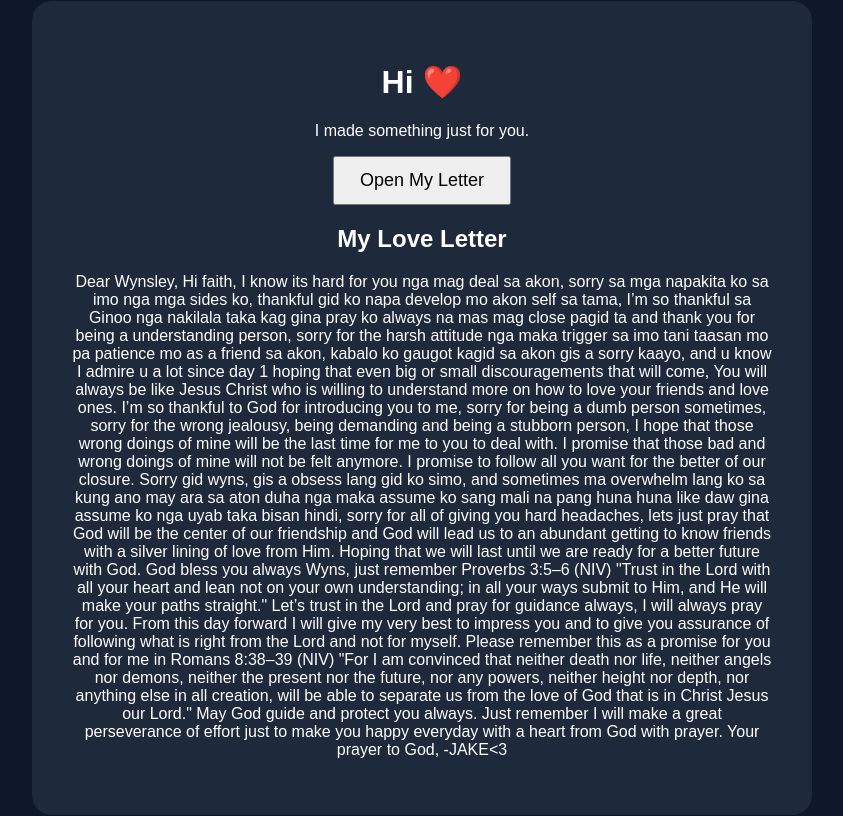
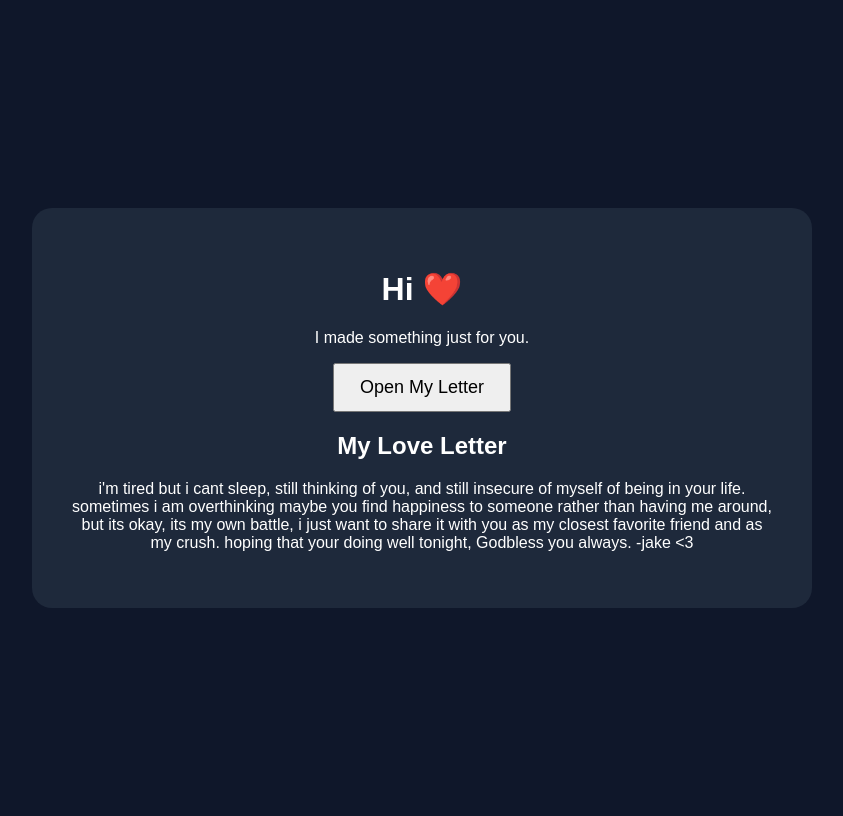
Before and after one commit to jakeaurel90-bit/A-LETTER-FOR-YOU-3, a plain HTML site: page index.html in a window 1280 px wide. Both pictures are taken after a click on the button "Open My Letter". Shown: the whole page, without its empty margins (218-1061 px from the left). Drawn offline with Linux system fonts and the light colour scheme.

Commit message:
Remove personal letter content from index.html
Removed personal letter content and replaced it with a placeholder.

```diff
--- a/index.html
+++ b/index.html
@@ -44,20 +44,12 @@ button{
 <h2>My Love Letter</h2>
 
 <p>
-Dear Wynsley,
+i'm tired but i cant sleep, still thinking of you, and still insecure of myself of being in your life. sometimes i am overthinking maybe you find happiness to someone
+    rather than having me around, but its okay, its my own battle, i just want to share it with you as my closest favorite friend and as my crush.
 
-Hi faith, I know its hard for you nga mag deal sa akon, sorry sa mga napakita ko sa imo nga mga sides ko, thankful gid ko napa develop mo akon self sa tama, I’m so thankful sa Ginoo nga nakilala taka kag gina pray ko always na mas mag close pagid ta and thank you for being a understanding person, sorry for the harsh attitude nga maka trigger sa imo tani taasan mo pa patience mo as a friend sa akon, kabalo ko gaugot kagid sa akon gis a sorry kaayo, and u know I admire u a lot since day 1 hoping that even big or small discouragements that will come, You will always be like Jesus Christ who is willing to understand more on how to love your friends and love ones.
+    hoping that your doing well tonight, Godbless you always.
 
-I’m so thankful to God for introducing you to me, sorry for being a dumb person sometimes, sorry for the wrong jealousy, being demanding and being a stubborn person, I hope that those wrong doings of mine will be the last time for me to you to deal with. I promise that those bad and wrong doings of mine will not be felt anymore. I promise to follow all you want for the better of our closure. Sorry gid wyns, gis a obsess lang gid ko simo, and sometimes ma overwhelm lang ko sa kung ano may ara sa aton duha nga maka assume ko sang mali na pang huna huna like daw gina assume ko nga uyab taka bisan hindi, sorry for all of giving you hard headaches, lets just pray that God will be the center of our friendship and God will lead us to an abundant getting to know friends with a silver lining of love from Him. Hoping that we will last until we are ready for a better future with God.
-
-God bless you always Wyns, just remember Proverbs 3:5–6 (NIV)
-"Trust in the Lord with all your heart and lean not on your own understanding; in all your ways submit to Him, and He will make your paths straight."
-Let’s trust in the Lord and pray for guidance always, I will always pray for you. From this day forward I will give my very best to impress you and to give you assurance of following what is right from the Lord and not for myself. Please remember this as a promise for you and for me in Romans 8:38–39 (NIV)
-"For I am convinced that neither death nor life, neither angels nor demons, neither the present nor the future, nor any powers, neither height nor depth, nor anything else in all creation, will be able to separate us from the love of God that is in Christ Jesus our Lord."
-May God guide and protect you always. Just remember I will make a great perseverance of effort just to make you happy everyday with a heart from God with prayer.
-
-Your prayer to God,
--JAKE<3
+    -jake <3
 
 </p>
 
```
